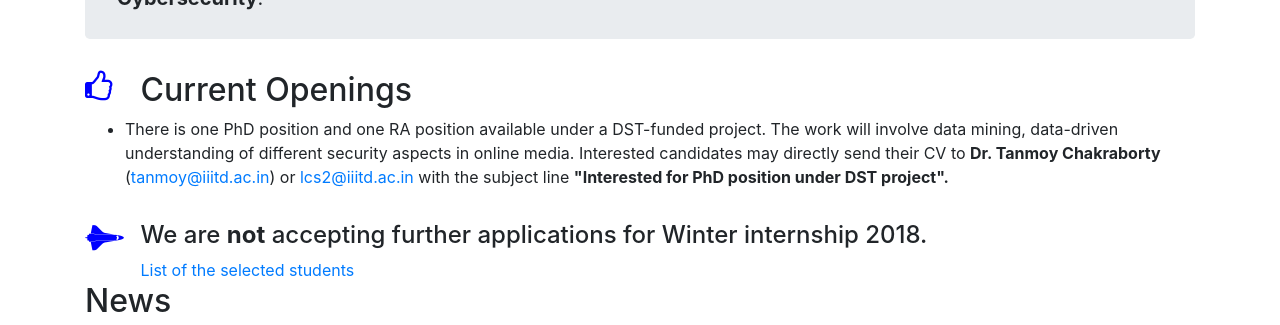
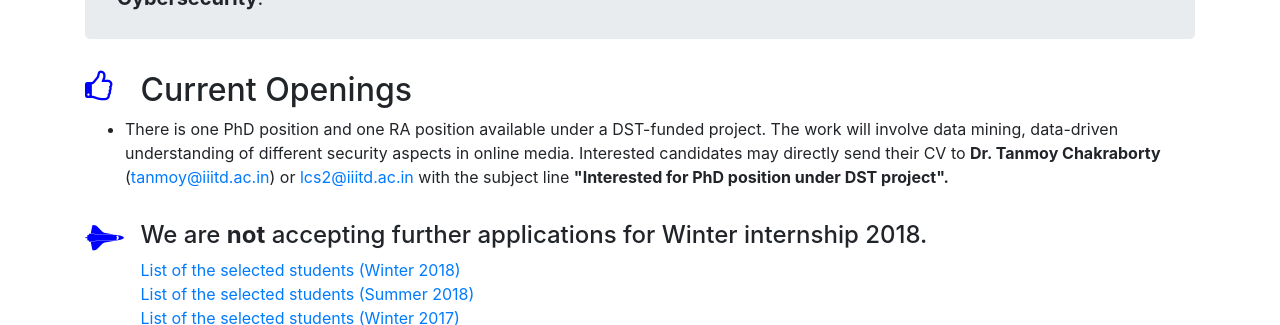
Before and after one commit to LCS2-IIITD/webpage, a Jekyll site: the page built from index.html, in a window 1280 px wide and 900 px high, scrolled down 742 px, cut to the strip 0-325 px from the top of the window. Built offline with Jekyll 4.4.1, drawn with Linux system fonts in a browser that asks for light colours.

Commit message:
Added previous internship details

```diff
--- a/index.html
+++ b/index.html
@@ -45,7 +45,12 @@ role-tables:
 
 <div style="width: 100%; overflow: hidden;">
 <div style="width: 5%; float: left;"> <i class='fa fa-space-shuttle faa-passing animated fa-2x' style="color:#0000ff;"></i></div>
-<div style="float:left;"><h4>We are <b>not</b> accepting further applications for Winter internship 2018.</h4><a href="https://docs.google.com/spreadsheets/d/1we_Xz3ITWgWoaMUs23EFIgwE-sYl67htvtrobSYxcVA/edit?usp=sharing">List of the selected students</a>
+<div style="float:left;"><h4>We are <b>not</b> accepting further applications for Winter internship 2018.</h4>
+	<a href="https://docs.google.com/spreadsheets/d/1we_Xz3ITWgWoaMUs23EFIgwE-sYl67htvtrobSYxcVA/edit?usp=sharing">List of the selected students (Winter 2018)</a><br/>
+	<a href="https://docs.google.com/spreadsheets/d/134Md043VepwMcZAQJKWGPOOTM9m8p6XAfz-UcNOIQHs/edit?usp=sharing">List of the selected students (Summer 2018)</a><br/>
+	<a href="https://docs.google.com/spreadsheets/d/15veYPefhtX5O_ngTAVmg45UDc-2Rq4GLSjqS4G5QAGA/edit?usp=sharing">List of the selected students (Winter 2017)</a>
+
+
  </div>
 </div>
 <!-- <div style="width: 100%; overflow: hidden;">
```
